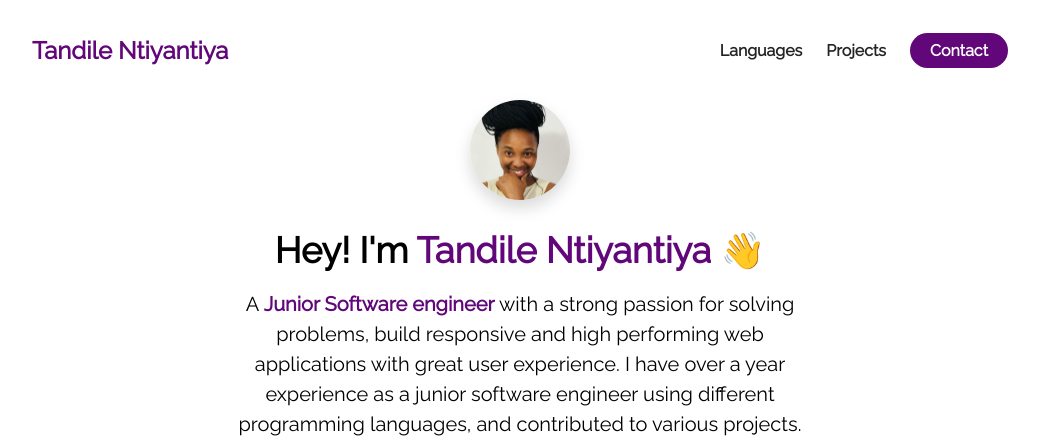
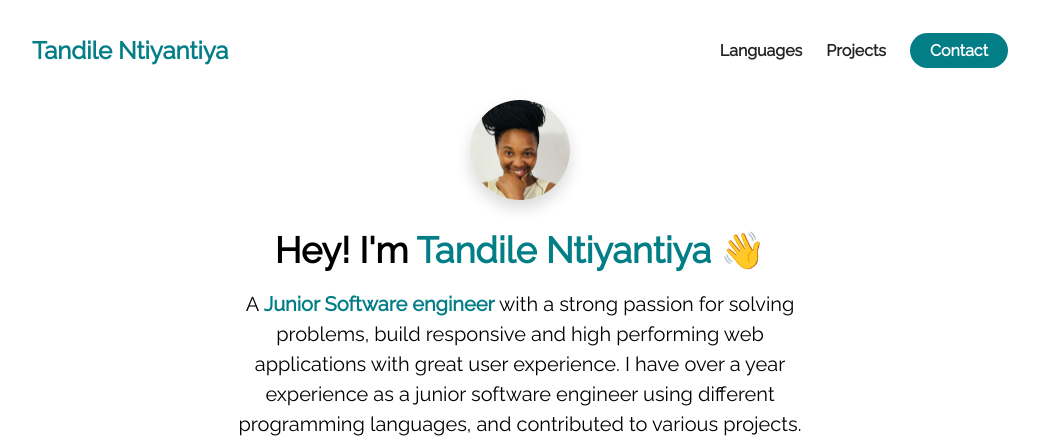
Before and after one commit to Tandile-03/MyPortfolio, a plain HTML site: page index.html in a window 1280 px wide. Shown: the top 447 px of the page, without its empty margins (120-1159 px from the left). Drawn offline with Linux system fonts and the light colour scheme.

Commit message:
change color

```diff
--- a/index.html
+++ b/index.html
@@ -44,10 +44,10 @@
                 <img src="./assets/profilepic.jpg" class="about-me_picture" alt="Picture of me">
               </figure>
               <h1 class="about-me_info--title">
-                Hey! I'm <span class = "text--purple">Tandile Ntiyantiya</span> 👋
+                Hey! I'm <span class = "text--aqua">Tandile Ntiyantiya</span> 👋
               </h1>
               <p class="about-me_info--paragraph">
-                A <strong class="text--purple">Junior Software engineer</strong> with a strong passion for solving problems, build responsive and high performing
+                A <strong class="text--aqua">Junior Software engineer</strong> with a strong passion for solving problems, build responsive and high performing
                 web applications with great user experience. I have over a year experience as a junior software
                 engineer using different programming languages, and contributed to various projects.
               </p>
--- a/styles.css
+++ b/styles.css
@@ -37,8 +37,8 @@ li{
     max-width: 800px;
     margin: 0 auto;
 }
-.text--purple{
-    color:  rgb(98, 7, 121);;
+.text--aqua{
+    color:  rgb(3, 126, 134);;
 }
 
 /* NAVIGATION BAR */
@@ -65,7 +65,7 @@ nav{
     color: rgb(57, 57, 240);
 }
 .nav_link-anchor-primary{
-    background-color: rgb(98, 7, 121);
+    background-color: rgb(3, 126, 134);
     padding: 8px 20px;
     border-radius: 50px;
     color: white;
@@ -77,7 +77,7 @@ nav{
 
 .personal_logo{
     font-size: 24px;
-    color:rgb(98, 7, 121) ;
+    color:rgb(3, 126, 134); ;
     margin: 0 12px;
     font-weight: bold;
 }
```
